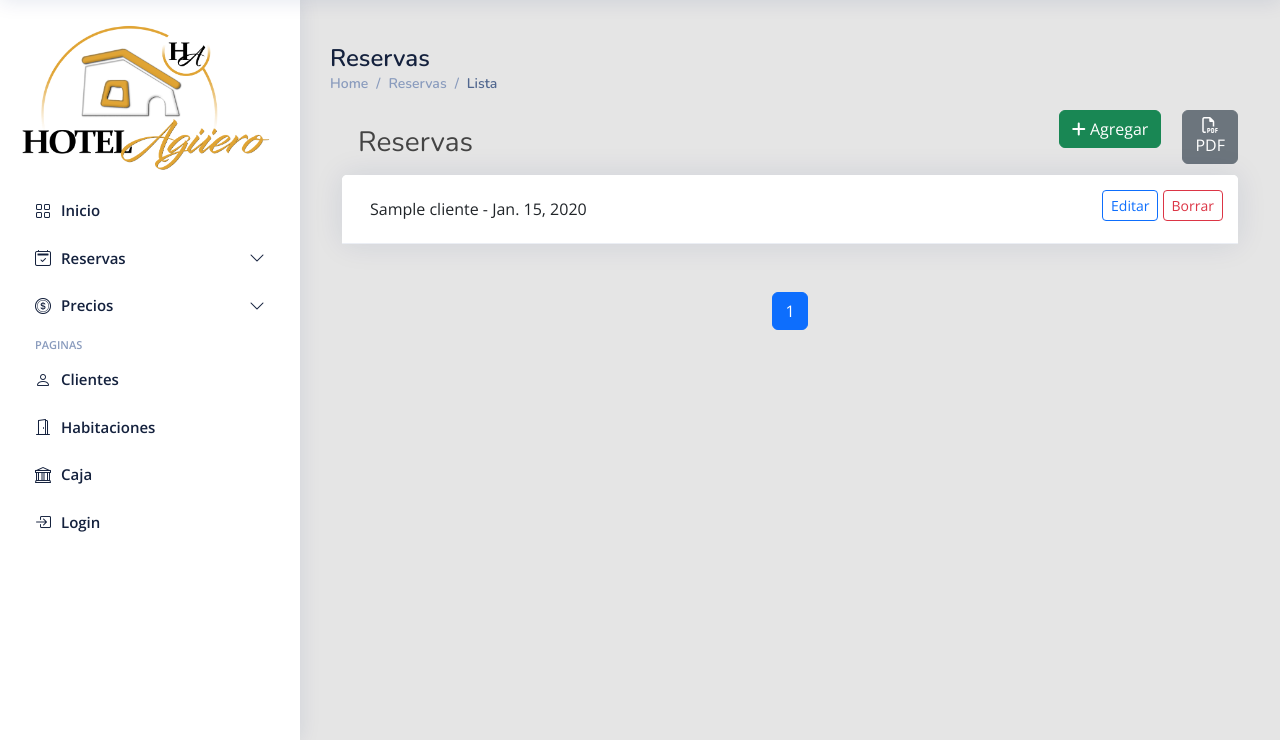
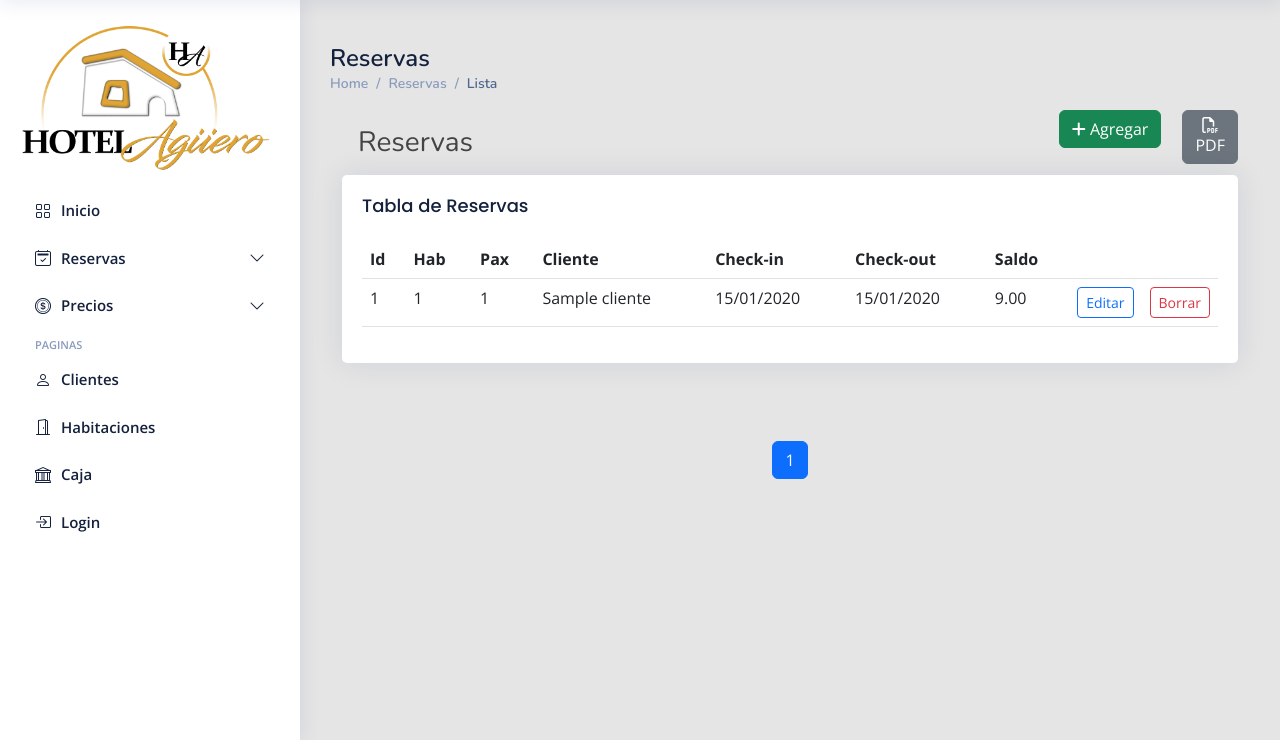
Before and after one commit to aileniacoi/HotelAguero, a Django app: page /reservas/ in a window 1280 px wide. Shown: the part 60-800 px from the top of the page. Run offline with Django 4.2, Linux system fonts and the light colour scheme; tables that the repository leaves empty hold one stand-in row (values such as "Sample post"); some libraries are stand-ins or nearby versions.

Commit message:
Cambiamos colapsable de reservas por tabla y sumamos condicional para cambiar el color si la reserva esta vencida y alerta si no tiene cargada habitacion

```diff
--- a/Hotel/models.py
+++ b/Hotel/models.py
@@ -49,7 +49,7 @@ class Reserva(models.Model):
 
 
     def __str__(self):
-        return f'{self.idCliente} - {self.fechaIngreso}'
+        return f'{self.pk} - {self.idCliente}'
 
 
 class ListaPrecio(models.Model):
@@ -78,28 +78,6 @@ class DetalleListaPrecio(models.Model):
 
     def __str__(self):
         return f'{self.cantidadPersonas} pers. - $ {self.precioPorDia}'
-
-#
-# class DescuentoDetalleListaPrecio(models.Model):
-#     """Descuento sobre los detalles en listas de precio"""
-#     CINCOPORCIENTO = 'CP'
-#     DIEZPORCIENTO = 'DP'
-#     QUINCEPORCIENTO = 'QP'
-#     VEINTEPORCIENTO = 'VP'
-#     DESCUENTO = [
-#         (CINCOPORCIENTO, '5%'),
-#         (DIEZPORCIENTO, '10%'),
-#         (QUINCEPORCIENTO, '15%'),
-#         (VEINTEPORCIENTO, '20%'),
-#     ]
-#     idDescuento = models.CharField(choices=DESCUENTO, verbose_name='Porcentaje de descuento', max_length=3)
-#     precioTotalRedondeado = models.DecimalField(decimal_places=2, max_digits=10)
-#     precioPorDia = models.DecimalField(decimal_places=2, max_digits=10)
-#     idDetalleListaPrecio = models.ForeignKey(DetalleListaPrecio, on_delete=models.CASCADE)
-#     cantidadDias = models.IntegerField()
-#
-#     def __str__(self):
-#         return f'{self.cantidadDias} días - ${self.precioTotalRedondeado}'
 
 
 class MovimientoCaja(models.Model):
--- a/Hotel/static/Hotel/assets/css/style.css
+++ b/Hotel/static/Hotel/assets/css/style.css
@@ -806,6 +806,21 @@ h6 {
   color: #012970;
 }
 
+.blink {
+  animation: blink-animation 1s steps(5, start) infinite;
+  -webkit-animation: blink-animation 1s steps(5, start) infinite;
+}
+@keyframes blink-animation {
+  to {
+    visibility: hidden;
+  }
+}
+@-webkit-keyframes blink-animation {
+  to {
+    visibility: hidden;
+  }
+}
+
 
 /*--------------------------------------------------------------
 # Tablas-Calendarios
--- a/Hotel/views.py
+++ b/Hotel/views.py
@@ -30,9 +30,9 @@ import os
 import json
 from django.http import JsonResponse
 from django.core import serializers
-#from multi_form_view import MultiModelFormView
+from django.utils import timezone
 
-from datetime import datetime, date, time
+from datetime import datetime, date, time, timedelta
 import calendar
 
 # Create your views here.
@@ -208,6 +208,25 @@ class ReservasView(ListView):
     model = Reserva
     paginate_by = 10
     context_object_name = 'reservas'
+
+    def get_context_data(self, **kwargs):
+        context = super().get_context_data(**kwargs)
+        now = timezone.now().date()
+
+        pagos = MovimientoCaja.objects.filter(idReserva__in= context['reservas'].values_list('pk', flat=True))
+        suma_pagos = pagos.aggregate(valor_total=Sum('monto'))['valor_total']
+
+        for reserva in context['reservas']:
+            pagosReserva = pagos.filter(idReserva = reserva.pk)
+
+            reserva_vencida = False
+            if reserva.fechaRegistro + timedelta(days=2) < now and not pagosReserva.exists():
+                reserva_vencida = True
+
+            reserva.reserva_vencida = reserva_vencida
+            reserva.saldo = reserva.precioTotal - suma_pagos
+
+        return context
 
 
 def reservasCalendario(request, mes=None, anio=None):
--- a/templates/listReservas.html
+++ b/templates/listReservas.html
@@ -44,44 +44,53 @@
         {% endfor %}
     {% endif %}
 
-  <div id="accordion">
 
-      {% for reserva in reservas %}
-    <div class="card">
-      <div class="card-header">
-        <a class="btn" data-bs-toggle="collapse" href="#collapse{{ forloop.counter }}">
-            {{ reserva.idCliente }} - {{ reserva.fechaIngreso }}
-        </a>
-          <div style="float: right;">
-            <a class="btn btn-outline-primary btn-sm" href="edit/{{ reserva.pk }}">Editar</a>
-            <a class="btn btn-outline-danger btn-sm" href="delete/{{ reserva.pk }}">Borrar</a>
-          </div>
-      </div>
-      <div id="collapse{{ forloop.counter }}" class="collapse" data-bs-parent="#accordion">
+<div class="row">
+    <div class="col-md-12">
+        <div class="card">
+
+
         <div class="card-body">
+
+            <h5 class="card-title">Tabla de Reservas</h5>
+
             <div class="table-responsive">
-                <table class="table table-bordered table-striped mx-5" style="width: 300px">
+                <table class="table table-hover" >
                     <tr>
-                        <td style="width: 80px;"><i class="fa-sharp fa-solid fa-person" title="Cantidad de personas"></i></td>
-                        <td>{{ reserva.cantidadPersonas }} pax</td>
+                        <th>Id</th>
+                        <th>Hab</th>
+                        <th>Pax</th>
+                        <th>Cliente</th>
+                        <th>Check-in</th>
+                        <th>Check-out</th>
+                        <th>Saldo</th>
+                        <th style="width: 1%"></th>
+                        <th style="width: 1%"></th>
                     </tr>
-                    <tr>
-                        <td style="width: 80px;"><i class="fa-solid fa-bed" title="N° de habitación"></i></td>
+                    {% for reserva in reservas %}
+                    <tr {% if reserva.reserva_vencida %}style="background-color:#FFE4E4;" title="Esta reserva fue registrada hace 2 días o más pero aún no se registra una seña"{% endif %}>
+                        <td>{{ reserva.pk }}</td>
+                        {% if reserva.idHabitacion is None %}
+                        <td class="text-warning blink" style="font-size:23"><i class="fa-solid fa-triangle-exclamation"></i></td>
+                        {% else %}
                         <td>{{ reserva.idHabitacion }}</td>
+                        {% endif %}
+                        <td>{{ reserva.cantidadPersonas }}</td>
+                        <td>{{ reserva.idCliente }}</td>
+                        <td>{{ reserva.fechaIngreso|date:"d/m/Y" }}</td>
+                        <td>{{ reserva.fechaEgreso|date:"d/m/Y" }}</td>
+                        <td>{{ reserva.saldo }}</td>
+                        <td><a class="btn btn-outline-primary btn-sm" href="edit/{{ reserva.pk }}">Editar</a></td>
+                        <td><a class="btn btn-outline-danger btn-sm" href="delete/{{ reserva.pk }}">Borrar</a></td>
                     </tr>
-                    <tr>
-                        <td style="width: 80px;"><i class="fa-solid fa-money-bill-1" title="Precio total"></i></td>
-                        <td>$ {{ reserva.precioTotal }}</td>
-                    </tr>
+                    {% endfor %}
                 </table>
-                <a type="button" class="btn btn-secondary ms-5" href="viewdetail/{{ reserva.pk }}">Ver mas</a>
             </div>
         </div>
-      </div>
+        </div>
     </div>
+</div>
 
-      {% endfor %}
-  </div>
 
     {% include 'paginator.html' %}
 </div>
```
